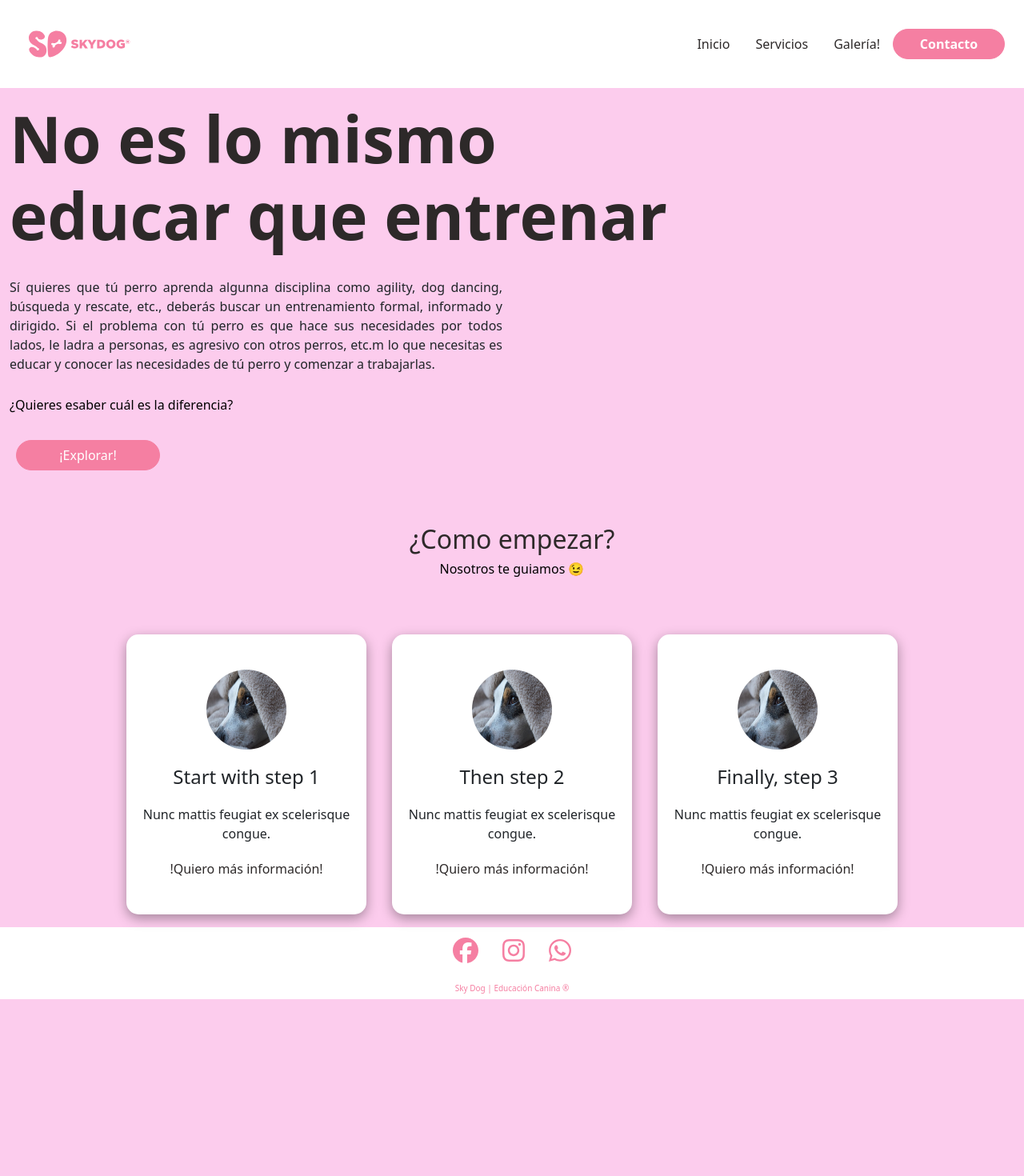
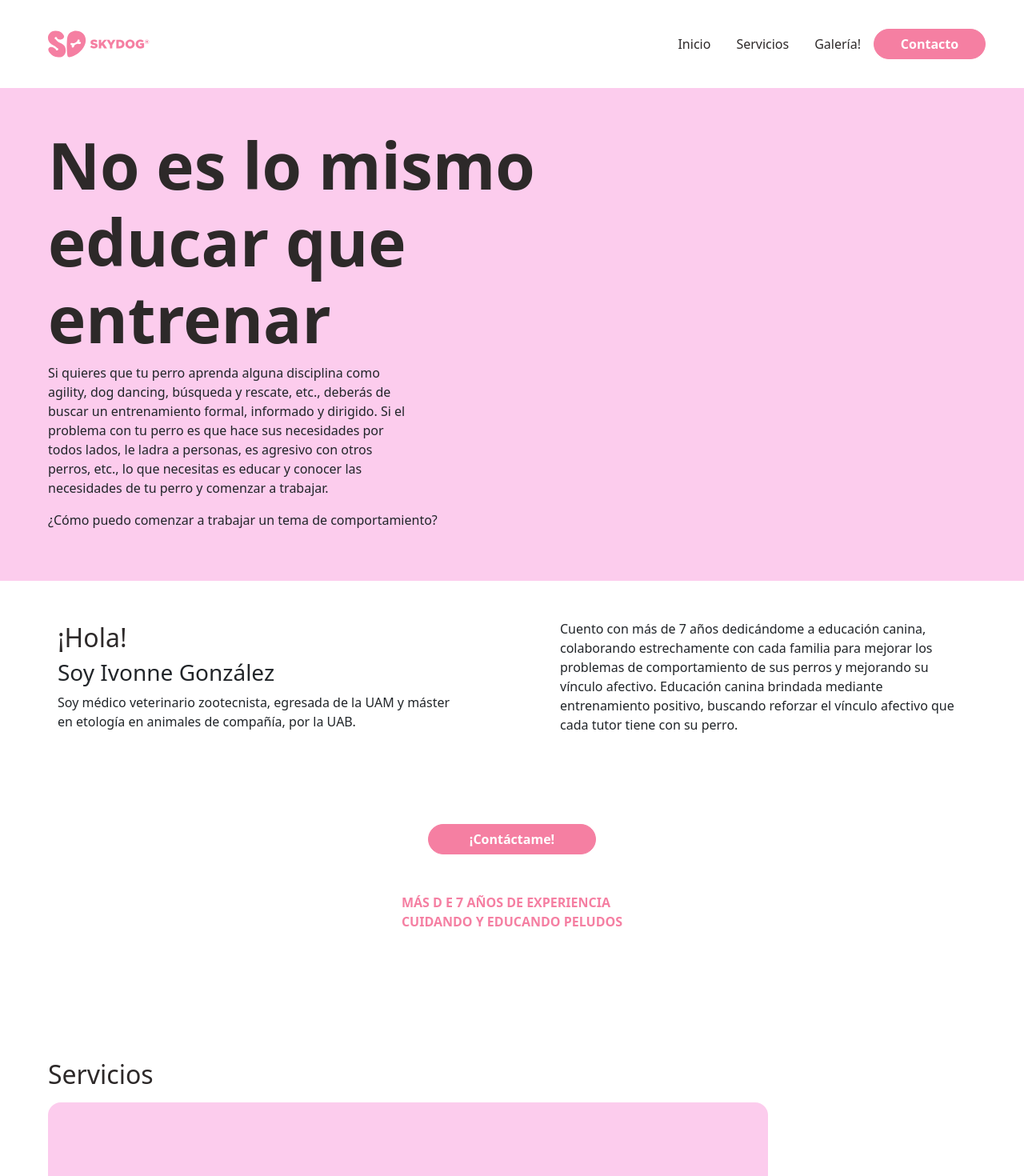
Before and after one commit to emiliodeleonhdez/sky-dog, a React (Create React App) app: page / in a window 1280 px wide. Shown: the top 1470 px of the page at 80% size. Before the commit the page ends 1249 px from the top, so only its background shows below. Built offline with nearby package versions, Linux system fonts and the light colour scheme.

Commit message:
Changes in primary header, logo, offcanvas and landing towards new design

```diff
--- a/src/App.scss
+++ b/src/App.scss
@@ -1,15 +1,15 @@
-@import './styles/vars.scss';
+@import "./styles/vars.scss";
 
 //over-write bootstrap classes
 $primary: $pink-brownie;
 $secondary: $sky-dog-secondary-color;
 //
 
-@import '~bootstrap/scss/bootstrap';
-@import 'react-responsive-carousel/lib/styles/carousel.min.css'; // requires a loader
+@import "~bootstrap/scss/bootstrap";
+@import "react-responsive-carousel/lib/styles/carousel.min.css"; // requires a loader
 
 @font-face {
-    font-family: 'Gotam book';
+  font-family: "Gotam book";
   src: url("../public/fonts/Gotham-XLight.otf");
 }
 
@@ -42,12 +42,8 @@ $secondary: $sky-dog-secondary-color;
   margin: 10px 0 10px 0;
 }
 
-body {
-    background-color: $pink-nala;
-}
-
-
-h1, h2 {
+h1,
+h2 {
   color: $black-merlina;
 }
 
@@ -75,15 +71,15 @@ svg {
 
 //landing
 .landing__container {
-
-    .landing_main-title,
-    .landing__know-how {
-        text-align: left;
+  .landing__merli-container {
+    background-color: $pink-nala;
+    // .landing__question {
+    //     width: 50%;
+    // }
   }
 
   .landing__description {
-        text-align: justify;
-        width: 50%;
+    width: 40%;
   }
 
   .landing__buttton {
@@ -91,27 +87,28 @@ svg {
     border-radius: 50px;
     color: $sky-dog-white-color;
   }
+  .landing__hello-container > article {
+    // width: 500px;
   }
-
-//Media query to mobile when browser hits 425px or less
-@media only screen and (max-width: 768px) {
-
-    .landing__container {
-
-        .landing_main-title,
-        .landing__call-action-button,
-        .landing__know-how {
-            text-align: center;
+  .contact-me__container {
+    .contact-me__button {
+      width: 210px;
+      font-weight: bold;
     }
-
-        .landing__description {
-            text-align: center;
-            width: 100%;
+  }
+  .contact-me__container {
+    .call-to-action__text {
+      font-weight: bold;
+    }
+  }
+  .services__container {
+    .service__display {
+      width: 900px;
+      height: 1100px;
+      background-color: $pink-nala;
     }
   }
 }
-
-
 
 .font-weight__bold {
   font-weight: bold;
@@ -132,13 +129,9 @@ svg {
     @include sky-dog-card-img();
   }
 
-    >* {
+  > * {
     @include sky-dow-children-m-10px();
   }
-}
-
-.children__elements--mt-15-mb-15>* {
-    margin: 15px 0 15px 0;
 }
 
 .p__align-left {
@@ -192,7 +185,7 @@ svg {
     width: 180px;
     text-align: center;
 
-        >* {
+    > * {
       margin: 0 15px 0 15px;
     }
   }
@@ -209,14 +202,9 @@ svg {
 .not-found__container {
   height: 85vh;
 
-    >* {
+  > * {
     margin: 5px;
   }
-
-    // svg {
-    //     font-size: 56px;
-    //     color: $sky-dog-secondary-color;
-    // }
 }
 
 .container__product-card {
@@ -226,7 +214,7 @@ svg {
     @include sky-dog-card-img();
   }
 
-    >* {
+  > * {
     @include sky-dow-children-m-10px();
   }
 }
@@ -262,3 +250,24 @@ svg {
     width: 33%;
   }
 }
+
+//Media query to mobile when browser hits 425px or less
+@media only screen and (max-width: 768px) {
+  .container__header--sticky {
+    height: 80px;
+  }
+  .landing__container {
+    .landing__description,
+    .hello__description,
+    .experience__description {
+      text-align: justify;
+      width: 100%;
+    }
+    .services__container {
+      .service__display {
+        min-width: 300px;
+        height: 500px;
+      }
+    }
+  }
+}
--- a/src/components/Header/PrimaryHeader.jsx
+++ b/src/components/Header/PrimaryHeader.jsx
@@ -25,7 +25,7 @@ const PrimaryHeader = () => {
         <div className="container__header--sticky d-flex align-items-center justify-content-between">
             <OffCanvas anchorClasses="text-center w-100 off-canvas__anchor-text--32px" />
             <Logo/>
-            <div className="option__menu me-4 d-none d-md-flex">
+            <div className="option__menu mx-5 d-none d-md-flex">
                 <OptionMenu displayOptions={optionMenu} customClasses="d-flex align-items-center container__header-options" anchorClasses="text-center px-3" />
                 <PrimaryButton variant="primary" text="Contacto" customCss="rounded-pill header__contact-button"/>
 
--- a/src/components/Logos/Primary Logo/Logo.jsx
+++ b/src/components/Logos/Primary Logo/Logo.jsx
@@ -6,7 +6,7 @@ import { useNavigate } from 'react-router-dom';
 const Logo = () => {
     const navigate = useNavigate();
     return (
-        <div className='logo__container ms-4'>
+        <div className='logo__container mx-5'>
             <img className="logo__sky-dog" onClick={() => navigate("/")} src={logo} alt="logo" />
         </div>
     );
--- a/src/components/Sidebars/PrimaryOffCanvas.jsx
+++ b/src/components/Sidebars/PrimaryOffCanvas.jsx
@@ -37,7 +37,7 @@ const OffCanvas = (props) => {
     ];
 
     return (
-        <div className="d-md-none">
+        <div className="d-md-none m-5">
             <FontAwesomeIcon icon={faBars} onClick={() => setShow(true)} />
             <Offcanvas show={show} onHide={handleClose} responsive="md">
                 <Offcanvas.Header closeButton>
--- a/src/pages/Landing/LandingPage.jsx
+++ b/src/pages/Landing/LandingPage.jsx
@@ -1,14 +1,14 @@
 //imports
-import React from 'react';
-import { useNavigate } from 'react-router-dom';
+import React from "react";
+import { useNavigate } from "react-router-dom";
 
 //components
-import PrimaryButton from '../../components/Buttons/PrimaryButton/PrimaryButton';
-import LandingCard from '../../components/Cards/Landing/LandingCard';
-import PrimaryCarousel from '../../components/Carousel/PrimaryCarousel';
+import PrimaryButton from "../../components/Buttons/PrimaryButton/PrimaryButton";
+import LandingCard from "../../components/Cards/Landing/LandingCard";
+import PrimaryCarousel from "../../components/Carousel/PrimaryCarousel";
 
 //illustrations
-import skyDogDoggy from '../../assets/illustrations/sky-dog-doggy.svg';
+import skyDogDoggy from "../../assets/illustrations/sky-dog-doggy.svg";
 
 const LandingPage = () => {
   //hooks
@@ -16,51 +16,85 @@ const LandingPage = () => {
 
   const landingCards = [
     {
-            img: '',
-            title: 'Start with step 1',
-            description: 'Nunc mattis feugiat ex scelerisque congue.'
+      img: "",
+      title: "Start with step 1",
+      description: "Nunc mattis feugiat ex scelerisque congue.",
     },
     {
-            img: '',
-            title: 'Then step 2',
-            description: 'Nunc mattis feugiat ex scelerisque congue.'
+      img: "",
+      title: "Then step 2",
+      description: "Nunc mattis feugiat ex scelerisque congue.",
     },
     {
-            img: '',
-            title: 'Finally, step 3',
-            description: 'Nunc mattis feugiat ex scelerisque congue.'
-        }
+      img: "",
+      title: "Finally, step 3",
+      description: "Nunc mattis feugiat ex scelerisque congue.",
+    },
   ];
 
   return (
     <>
       <div className="container-fluid landing__container">
-                <div className="row children__elements--mt-15-mb-15">
-                    <h1 className="col-12 font-weight__bold display-1 landing_main-title">
+        <div className="row landing__merli-container p-2 p-sm-3 p-md-5">
+          <h1 className="col-12 font-weight__bold display-1 landing_main-title text-center text-md-start">
             No es lo mismo <br />
-                        educar que entrenar
+            educar que <br /> entrenar
           </h1>
-                    <p className="landing__description">
-                        Sí quieres que tú perro aprenda algunna disciplina como agility, dog dancing, búsqueda y rescate, etc., deberás buscar un entrenamiento formal, informado y dirigido. Si el problema con tú perro es que hace sus necesidades por todos lados, le ladra a personas, es agresivo con otros perros, etc.m lo que necesitas es educar y conocer las necesidades de tú perro y comenzar a trabajarlas.
+          <p className="landing__description text-md-start">
+            Si quieres que tu perro aprenda alguna disciplina como agility, dog
+            dancing, búsqueda y rescate, etc., deberás de buscar un
+            entrenamiento formal, informado y dirigido. Si el problema con tu
+            perro es que hace sus necesidades por todos lados, le ladra a
+            personas, es agresivo con otros perros, etc., lo que necesitas es
+            educar y conocer las necesidades de tu perro y comenzar a trabajar.
           </p>
-                    {/* <img className="landing__doggy-illustration" src={skyDogDoggy} alt="" /> */}
-                    <h6 className="col-12 landing__know-how">¿Quieres esaber cuál es la diferencia?</h6>
-                    <div className="col-12 landing__call-action-button">
-                        <PrimaryButton variant="primary" text="¡Explorar!" customCss="landing__buttton ms-2 my-1" action={() => navigate('/about')} />
+          <p className="landing__question text-center text-md-start">
+            ¿Cómo puedo comenzar a trabajar un tema de comportamiento?
+          </p>
         </div>
+        <section className="container-fluid d-flex flex-nowrap flex-column flex-md-row align-items-center justify-content-center justify-content-md-around p-2 p-sm-3 p-md-5 landing__hello-container">
+          <article className="container m-0 me-md-5 hello__my-name-container">
+            <h2 className="text-center text-md-start">¡Hola!</h2>
+            <h3 className="text-center text-md-start">Soy Ivonne González</h3>
+            <p className="hello__description">
+              Soy médico veterinario zootecnista, egresada de la UAM y máster en
+              etología en animales de compañía, por la UAB.
+            </p>
+          </article>
+          <article className="container m-0 ms-md-5 hello__experience">
+            <p className="experience__description">
+              Cuento con más de 7 años dedicándome a educación canina,
+              colaborando estrechamente con cada familia para mejorar los
+              problemas de comportamiento de sus perros y mejorando su vínculo
+              afectivo. Educación canina brindada mediante entrenamiento
+              positivo, buscando reforzar el vínculo afectivo que cada tutor
+              tiene con su perro.
+            </p>
+          </article>
+        </section>
+        <section className="contact-me__container container-fluid d-flex flex-column justify-content-center align-items-center my-5">
+          <PrimaryButton
+            variant="primary"
+            text="¡Contáctame!"
+            customCss="text-white rounded-pill contact-me__button"
+          />
+          <div className="call-to-action__container my-5">
+            <p className="m-0 text-primary call-to-action__text">
+              MÁS D E 7 AÑOS DE EXPERIENCIA
+            </p>
+            <p className="m-0 text-primary call-to-action__text">
+              CUIDANDO Y EDUCANDO PELUDOS
+            </p>
           </div>
-                <div className="row my-5">
-                    <h2 className="col-12 text-center">¿Como empezar?</h2>
-                    <h6 className="col-12 text-center">Nosotros te guiamos 😉</h6>
+        </section>
+        <section className="services__container container-fluid p-2 p-sm-3 p-md-5">
+          <h2 className="my-3 text-center text-md-start text-center text-md-start">
+            Servicios
+          </h2>
+          <div className="d-flex justify-content-center justify-content-md-start my-3">
+            <div className="service__display rounded-4"></div>
           </div>
-                <div className="row justify-content-center">
-                    {landingCards.map((card, index) => (
-                        <LandingCard key={index} cardImg={card.img} cardTitle={card.title} cardDescription={card.description} />
-                    ))}
-                </div>
-                {/* <div className="row">
-                    <PrimaryCarousel />
-                </div> */}
+        </section>
       </div>
     </>
   );
```
Lines whose indentation alone changed are shown as unchanged.
